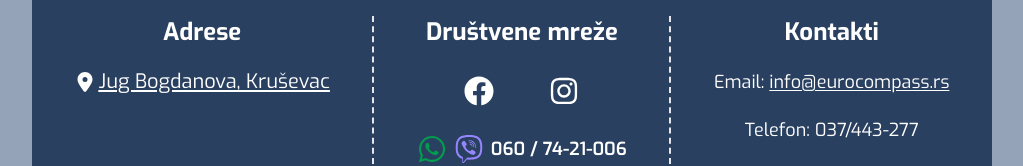
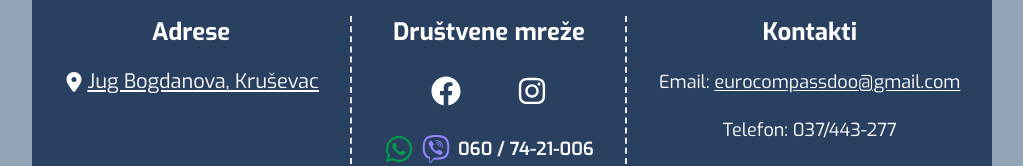
Before and after one commit to minzhoudu/eurocompass-simple, a React (Vite) app: page / in a window 1280 px wide. Shown: the part 1125-1291 px from the top of the page, without its empty margins (128-1151 px from the left). Built offline with nearby package versions, Linux system fonts and the light colour scheme; no server answers.

Commit message:
fix: changed contact email

```diff
--- a/pnpm-workspace.yaml
+++ b/pnpm-workspace.yaml
@@ -1,3 +1,6 @@
+allowBuilds:
+  '@swc/core': true
+  esbuild: true
 onlyBuiltDependencies:
   - '@swc/core'
   - esbuild
--- a/src/components/footer/components/contacts/Contacts.tsx
+++ b/src/components/footer/components/contacts/Contacts.tsx
@@ -8,7 +8,7 @@ export const Contacts = () => {
           className="underline underline-offset-2"
           href="mailto:info@eurocompass.rs"
         >
-          info@eurocompass.rs
+          eurocompassdoo@gmail.com
         </a>
       </p>
       <p className="text-lg">Telefon: 037/443-277</p>
```
